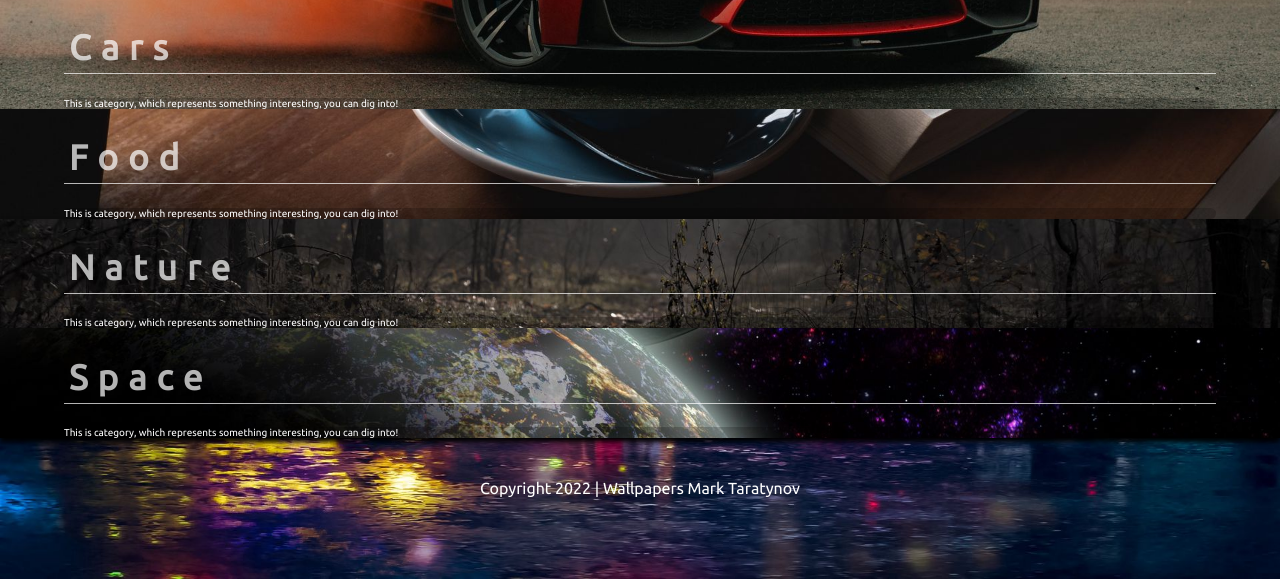
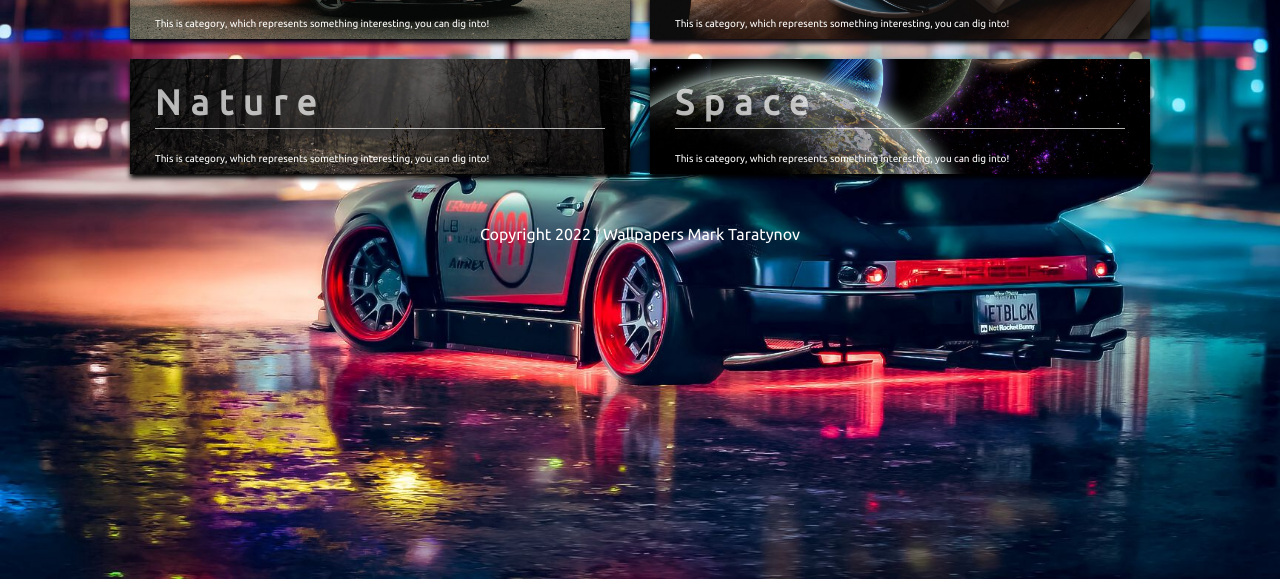
Before and after one commit to Prostecki/WallpapersHD, a PHP site: page / in a window 1280 px wide. Shown: the part 221-800 px from the top of the page. Run offline with PHP 8.4, Linux system fonts and the light colour scheme.

Commit message:
styles categories still

```diff
--- a/css/categories.css
+++ b/css/categories.css
@@ -10,8 +10,8 @@
     flex-direction: column;
     justify-content: center;
     align-items: center;
-    width: 100%;
-    background-color: wheat;
+    width: 500px;
+    margin: 10px;
     box-shadow: 0px 4px 5px black;
     cursor: pointer;
     transition: 0.4s;
@@ -26,7 +26,7 @@
     font-size: 35px;
     font-weight: bolder;
     color: white;
-    padding: 5px;
+    padding: 0 0 5px;
     text-align: start;
     transition: all 0.7s;
     box-sizing: border-box;
@@ -41,10 +41,8 @@
     font-weight: lighter;
     font-size: 10px;
     width: 90%;
-    background-color: rgba(0, 0, 0, 0.2);
     border-radius: 10px;
-    margin: 0;
-    padding: 0;
+    margin: 0 0 10px;
     text-align: start;
     color: white;
     transition: all 0.7s;
@@ -78,3 +76,10 @@
       background-position: 0% 0%;
     }
 }
+
+@media screen and (max-width: 800px) {
+  .category {
+    width: 100%;
+  }
+
+}
--- a/css/style.css
+++ b/css/style.css
@@ -11,6 +11,10 @@
      margin: 0 auto;
      background-attachment: fixed;
 }
+ main {
+    display: flex;
+    justify-content: center;
+ }
  .pic {
      width: 350px;
      height: 200px;
```
